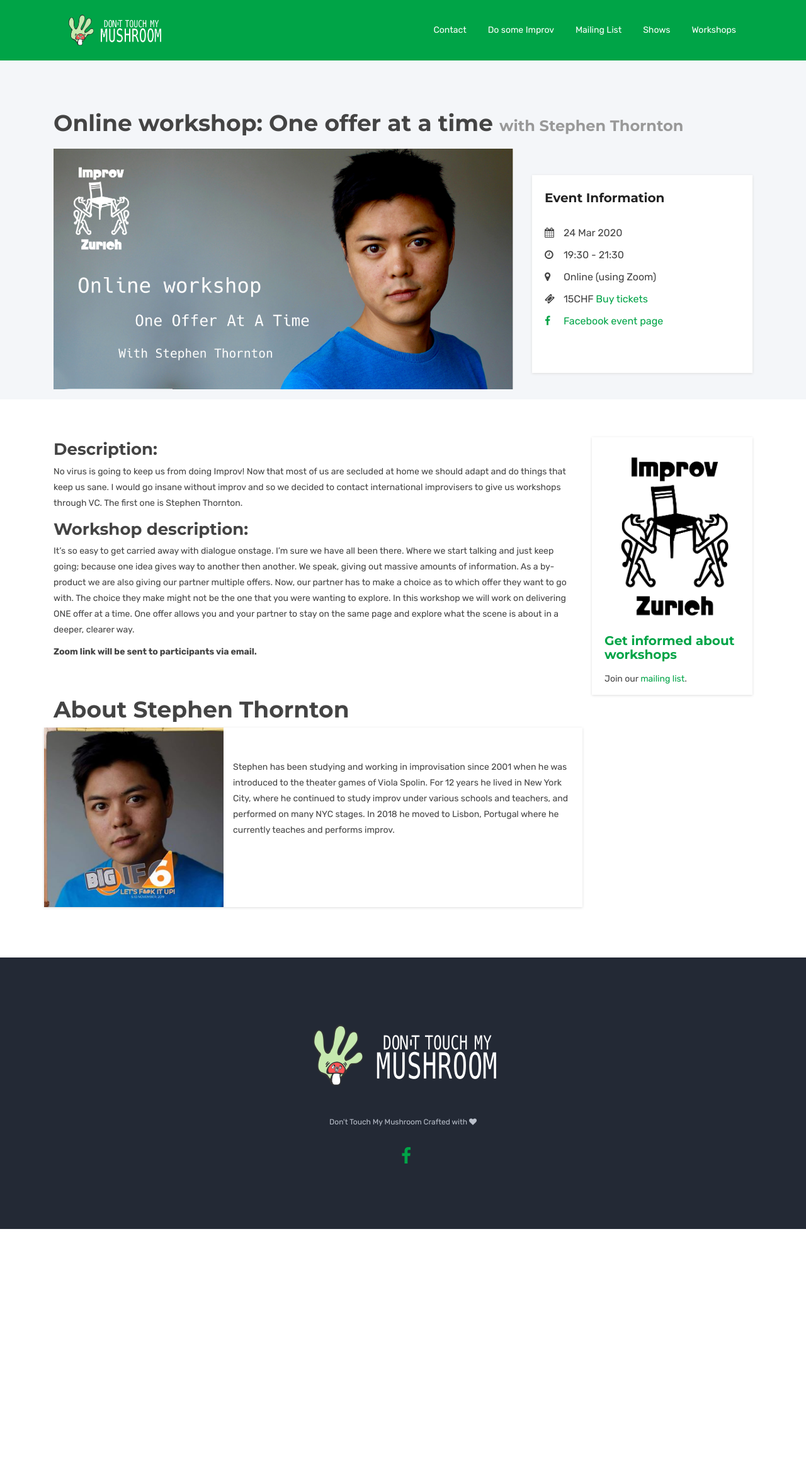
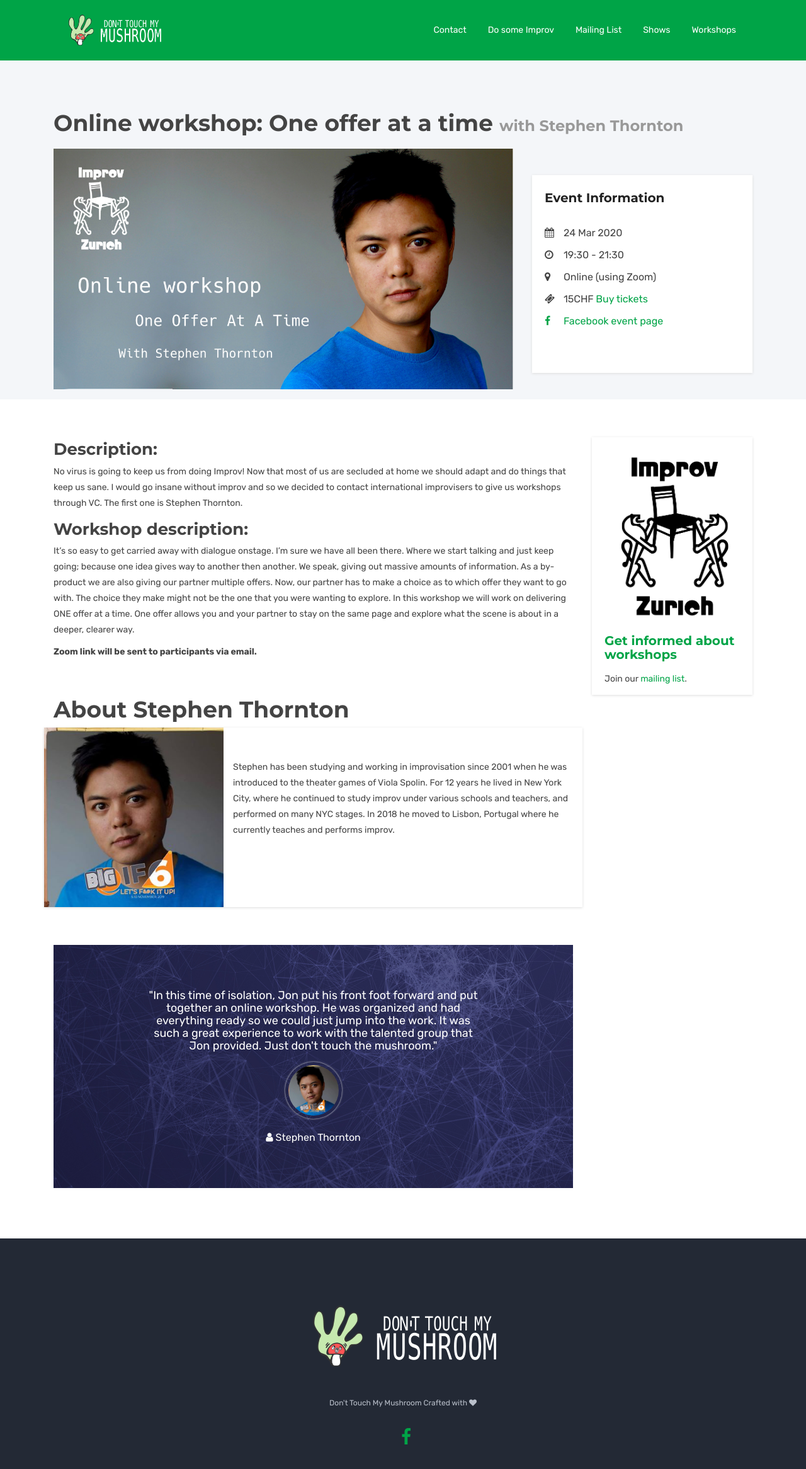
Before and after one commit to dont-touch-my-mushroom/dont-touch-my-mushroom.github.io, a Jekyll site: the page built from _posts/workshops/2020-03-24-stephen.md, in a window 1280 px wide. Shown: the top 2332 px of the page at 63% size. Built offline with Jekyll 4.4.1, drawn with Linux system fonts in a browser that asks for light colours.

Commit message:
Add Stephen's review.

```diff
--- a/_posts/workshops/2020-03-24-stephen.md
+++ b/_posts/workshops/2020-03-24-stephen.md
@@ -19,6 +19,7 @@ instructor_bio: "Stephen has been studying and working in improvisation since 20
 instructor_link: "http://www.stimprov.com/"
 instructor_face: "stephen_face.jpg"
 instructor_img: "stephen_face.jpg"
+instructor_review: "In this time of isolation, Jon put his front foot forward and put together an online workshop. He was organized and had everything ready so we could just jump into the work. It was such a great experience to work with the talented group that Jon provided. Just don't touch the mushroom."
 ---
 No virus is going to keep us from doing Improv! Now that most of us are secluded at home we should adapt and do things that keep us sane.<!--more--> I would go insane without improv and so we decided to contact international improvisers to give us workshops through VC. The first one is Stephen Thornton.
 
```
